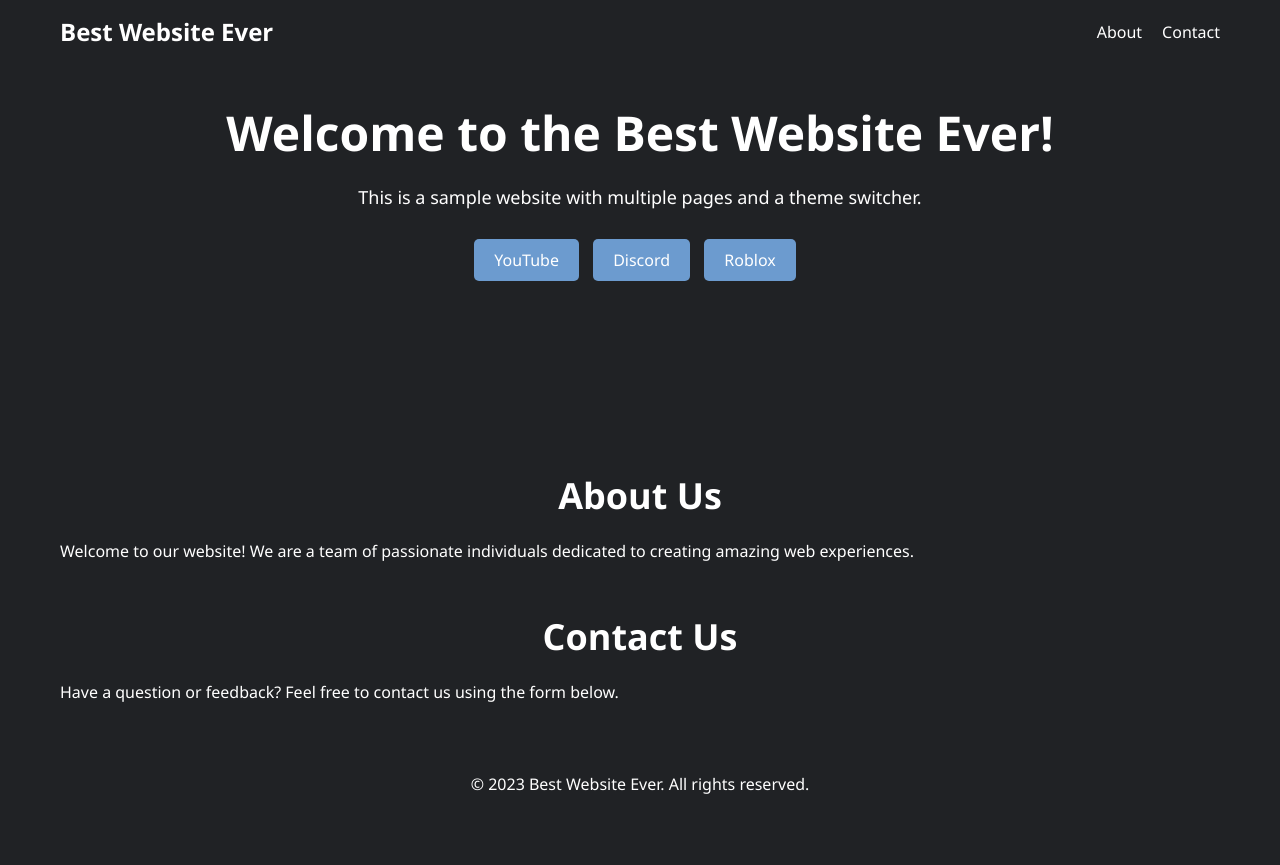
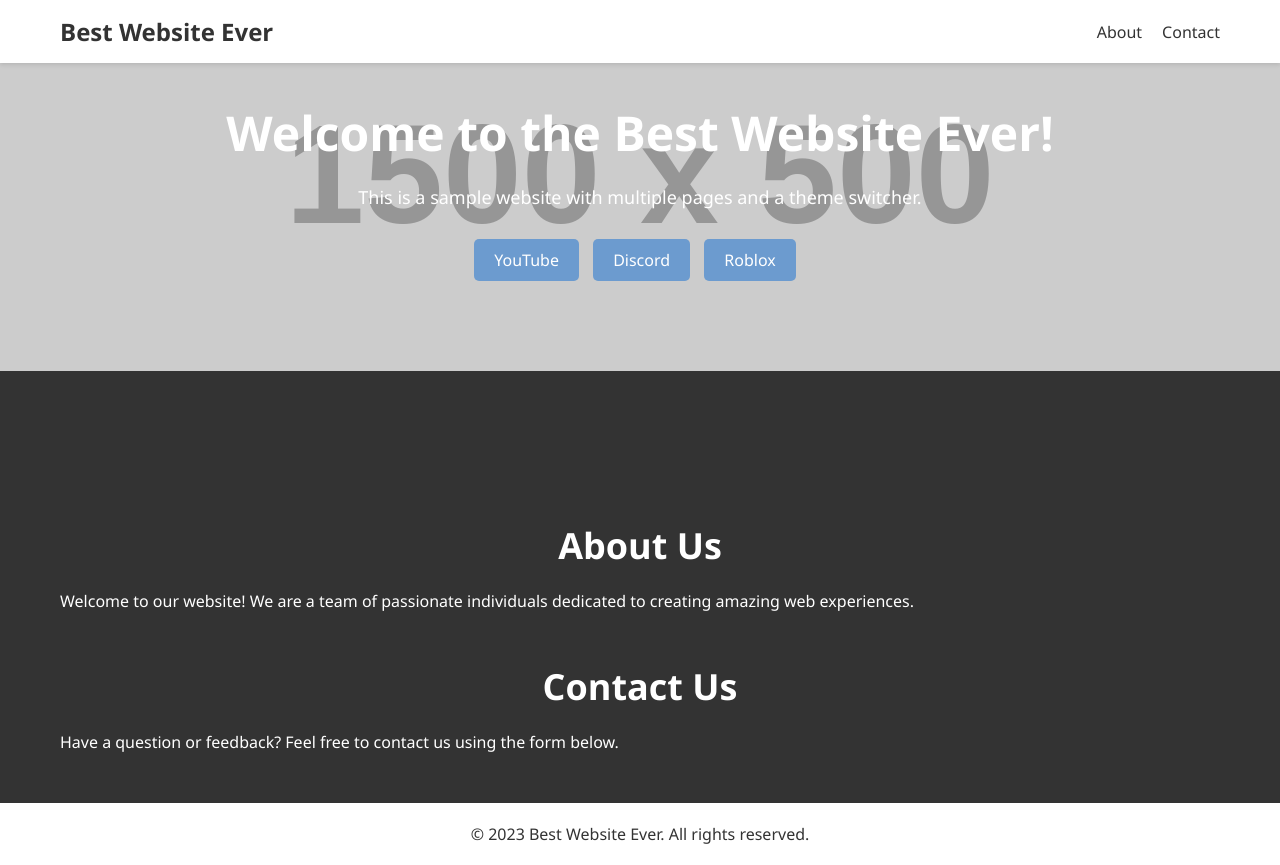
Before and after one commit to SolarTeams/muncherroblox, a plain HTML site: page index.html in a window 1280 px wide. Before the commit the page ends 815 px from the top, so only its background shows below. Drawn offline with Linux system fonts and the light colour scheme; placeholder pictures from the web are drawn by us.

Commit message:
Update index.html

```diff
--- a/index.html
+++ b/index.html
@@ -14,8 +14,9 @@
 
     body {
         font-family: 'Segoe UI', Tahoma, Geneva, Verdana, sans-serif;
-        background-color: #36393f;
-        color: #fff;
+        background-color: #f5f5f5;
+        color: #333;
+        transition: background-color 0.3s, color 0.3s;
     }
 
     .container {
@@ -26,8 +27,8 @@
 
     /* Navbar Styles */
     .navbar {
-        background-color: #202225;
-        color: #fff;
+        background-color: #fff;
+        box-shadow: 0 2px 4px rgba(0, 0, 0, 0.1);
         padding: 15px 0;
         position: fixed;
         width: 100%;
@@ -45,8 +46,9 @@
     .navbar .logo {
         font-size: 24px;
         font-weight: bold;
-        color: #fff;
+        color: #333;
         text-decoration: none;
+        transition: color 0.3s;
     }
 
     .navbar .nav-links {
@@ -54,10 +56,10 @@
     }
 
     .navbar .nav-links a {
-        color: #fff;
+        color: #333;
         text-decoration: none;
         margin-left: 20px;
-        transition: color 0.3s ease-in-out;
+        transition: color 0.3s;
     }
 
     .navbar .nav-links a:hover {
@@ -66,7 +68,9 @@
 
     /* Header Styles */
     .hero {
-        background-color: #202225;
+        background-image: url('https://via.placeholder.com/1500x500');
+        background-size: cover;
+        background-position: center;
         color: #fff;
         text-align: center;
         padding: 100px 0;
@@ -75,15 +79,20 @@
     .hero h1 {
         font-size: 48px;
         margin-bottom: 20px;
+        animation: slideUp 1s ease-in-out;
     }
 
     .hero p {
         font-size: 18px;
         margin-bottom: 40px;
+        animation: slideUp 1s ease-in-out;
+        animation-delay: 0.5s;
     }
 
     .buttons {
         margin-top: 20px;
+        animation: fadeIn 1s ease-in-out;
+        animation-delay: 1s;
     }
 
     .button {
@@ -103,17 +112,20 @@
 
     /* Main Content Styles */
     .main-content {
-        padding-top: 100px;
+        padding-top: 150px;
     }
 
     .section-title {
         font-size: 36px;
         margin-bottom: 20px;
         text-align: center;
+        animation: slideUp 1s ease-in-out;
     }
 
     .section-content {
         margin-bottom: 50px;
+        animation: fadeIn 1s ease-in-out;
+        animation-delay: 0.5s;
     }
 
     .links-list {
@@ -126,7 +138,7 @@
     }
 
     .links-list li a {
-        color: #fff;
+        color: #333;
         text-decoration: none;
         font-size: 18px;
         transition: color 0.3s;
@@ -138,27 +150,50 @@
 
     /* Footer Styles */
     .footer {
-        background-color: #202225;
-        color: #fff;
+        background-color: #fff;
+        color: #333;
         text-align: center;
         padding: 20px 0;
     }
 
     /* Dark Mode */
     body.dark-mode {
-        background-color: #202225;
+        background-color: #333;
+        color: #fff;
     }
 
     .navbar.dark-mode {
-        background-color: #202225;
+        background-color: #222;
     }
 
     .hero.dark-mode {
-        background-color: #36393f;
+        background-color: #111;
     }
 
     .footer.dark-mode {
-        background-color: #202225;
+        background-color: #222;
+        color: #fff;
+    }
+
+    /* Animations */
+    @keyframes slideUp {
+        from {
+            opacity: 0;
+            transform: translateY(50px);
+        }
+        to {
+            opacity: 1;
+            transform: translateY(0);
+        }
+    }
+
+    @keyframes fadeIn {
+        from {
+            opacity: 0;
+        }
+        to {
+            opacity: 1;
+        }
     }
 </style>
 </head>
```
